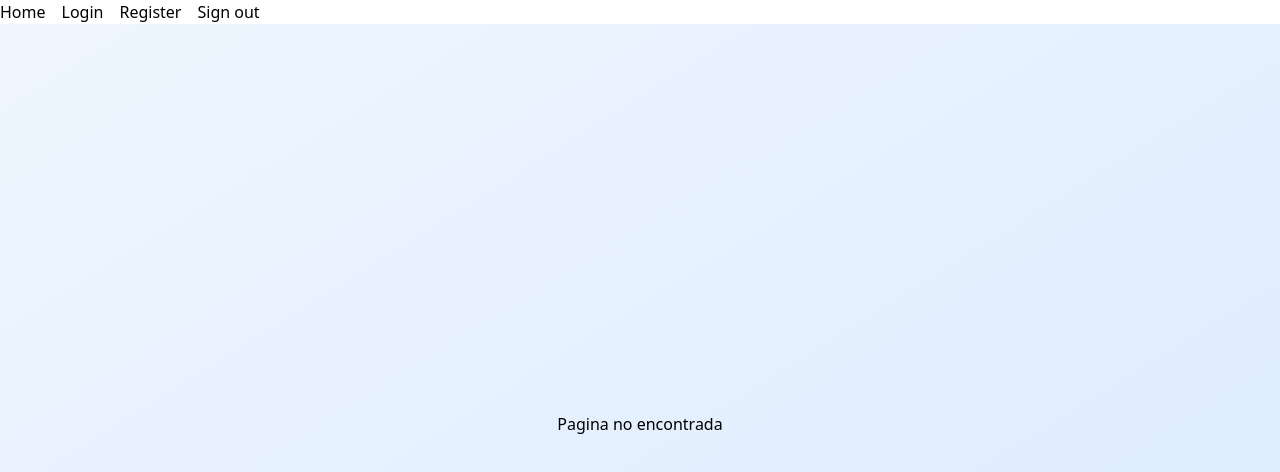
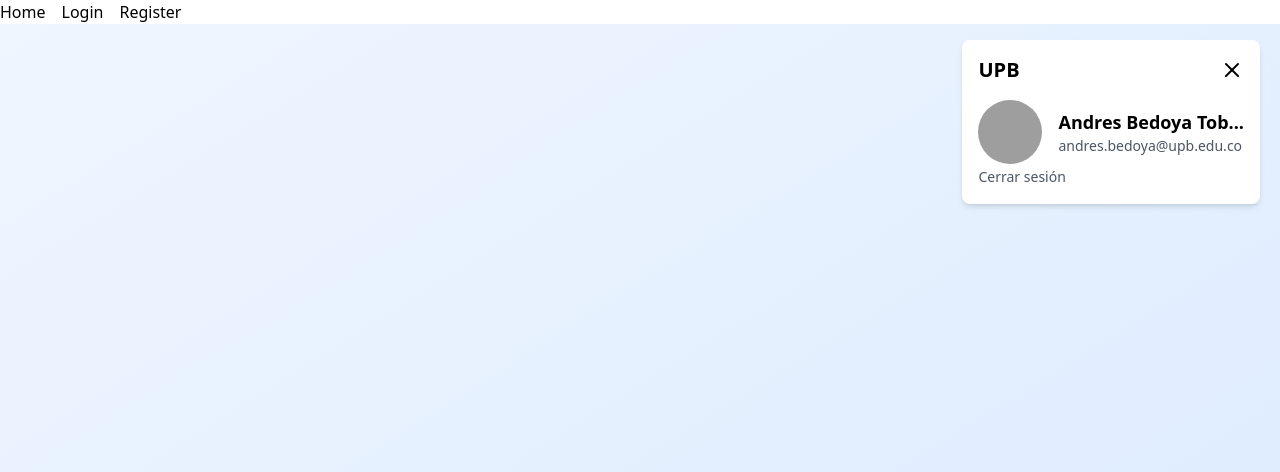
Before and after one commit to xaca/firebase_clase, a React (Vite) app: page /profile in a window 1280 px wide. Shown: the top 472 px of the page. Built offline with nearby package versions, Linux system fonts and the light colour scheme; no server answers; grey boxes are pictures that could not be loaded.

Commit message:
add:profile

```diff
--- a/package.json
+++ b/package.json
@@ -15,6 +15,7 @@
     "@tailwindcss/vite": "^4.1.4",
     "firebase": "^11.6.1",
     "gh-pages": "^6.3.0",
+    "lucide-react": "^0.508.0",
     "react": "^19.0.0",
     "react-dom": "^19.0.0",
     "react-hot-toast": "^2.5.2",
--- /dev/null
+++ b/src/components/auth/profile.tsx
@@ -0,0 +1,25 @@
+import { X } from 'lucide-react';
+
+export default function Profile({ className, onClose }: { className?: string; onClose: () => void }) {
+
+    return (
+        <div className={`absolute top-10 right-5 max-w-sm mx-auto bg-white shadow-md rounded-lg overflow-hidden md:max-w-md ${className}`}>
+            <div className="md:flex">
+                <div className="w-full p-4">
+                    <div className="flex justify-between items-center">
+                        <h1 className="text-xl font-bold">UPB</h1>
+                        <X className="cursor-pointer" onClick={onClose} />
+                    </div>
+                    <div className="flex items-center mt-4">
+                        <img className="w-16 h-16 rounded-full mr-4" src="/path/to/profile.jpg" alt="Profile" />
+                        <div>
+                            <h2 className="text-lg font-semibold">Andres Bedoya Tob...</h2>
+                            <p className="text-sm text-gray-600">andres.bedoya@upb.edu.co</p>
+                        </div>
+                    </div>
+                    <button className="text-sm text-gray-600">Cerrar sesión</button>
+                </div>
+            </div>
+        </div>
+    );
+}
--- a/src/components/auth/register.tsx
+++ b/src/components/auth/register.tsx
@@ -2,7 +2,7 @@ import { useState } from 'react';
 import { firebaseConfig } from '../../libs/utils/config';
 import { initializeApp } from 'firebase/app';
 import { getAuth,createUserWithEmailAndPassword } from 'firebase/auth';
-import { getFirestore,collection, setDoc, doc } from "firebase/firestore";
+import { getFirestore, setDoc, doc } from "firebase/firestore";
 import { Link } from "react-router";
 import { toast,Toaster } from "react-hot-toast";
 import { useNavigate } from "react-router";
--- a/src/components/ui/Menu.tsx
+++ b/src/components/ui/Menu.tsx
@@ -1,18 +1,56 @@
+import { useEffect,useState } from "react";
+import { initializeApp } from "firebase/app";
+import { getAuth, onAuthStateChanged } from "firebase/auth";
 import { NavLink } from "react-router";
+import { firebaseConfig } from "../../libs/utils/config";
+import Profile from "../auth/profile";
 
 export default function Menu(){
-    return (<nav>
+
+    const [isLoggedIn,setIsLoggedIn] = useState(false);
+    const [isProfileOpen,setIsProfileOpen] = useState(false);
+    useEffect(() => {
+      const app = initializeApp(firebaseConfig);
+      const auth = getAuth(app);
+      const unsubscribe = onAuthStateChanged(auth, (user) => {
+          setIsLoggedIn(user !== null);
+      });
+      return () => unsubscribe(); // Cleanup subscription on unmount
+    }, []);
+
+    const handleProfileClick = () => {
+        setIsProfileOpen(!isProfileOpen);
+    };
+
+    return (<>
+      <Profile className={isProfileOpen ? "block" : "hidden"} onClose={() => setIsProfileOpen(false)}  />
+      <nav className="flex justify-between">
+        <div>
           <NavLink to="/" className="mr-4">
             Home
           </NavLink>
+          {!isLoggedIn && (
             <NavLink to="/login" className="mr-4">
               Login
             </NavLink>
+          )}
+          {!isLoggedIn && (
             <NavLink to="/register" className="mr-4">
               Register
             </NavLink>
+          )}
+          {isLoggedIn && (
             <NavLink to="/signout" className="mr-4">
               Sign out
             </NavLink>
-    </nav>);
+          )}
+        </div>
+        {isLoggedIn && (
+          <div>
+            <button className="mr-4" onClick={handleProfileClick}>Profile</button>
+          </div>
+        )}
+      </nav>
+      </>
+    );
 }
--- a/src/main.tsx
+++ b/src/main.tsx
@@ -10,6 +10,7 @@ import Menu from './components/ui/Menu.tsx'
 import NotFound from './components/NotFound.tsx'
 import Gallery from './gallery.tsx'
 import SignOut from './components/auth/signout.tsx'
+import Profile from './components/auth/profile.tsx'
 
 createRoot(document.getElementById('root')!).render(
   <StrictMode>
@@ -22,6 +23,7 @@ createRoot(document.getElementById('root')!).render(
       <Route path="/login" element={<Login />} />
       <Route path="/register" element={<Register />} />
       <Route path="/gallery/:uid" element={<Gallery />} />
+      <Route path="/profile" element={<Profile />} />
       <Route path="/signout" element={<SignOut />} />
     </Routes>
     </LayoutGuest>
```
Also changed, not shown: 1 other file (tests, documents, lock files or other folders). Lines whose indentation alone changed are shown as unchanged.
